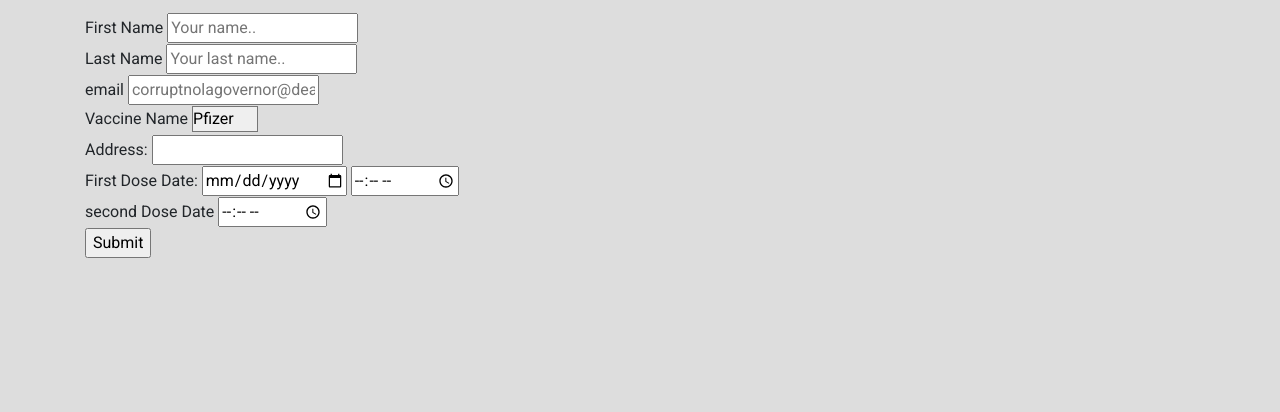
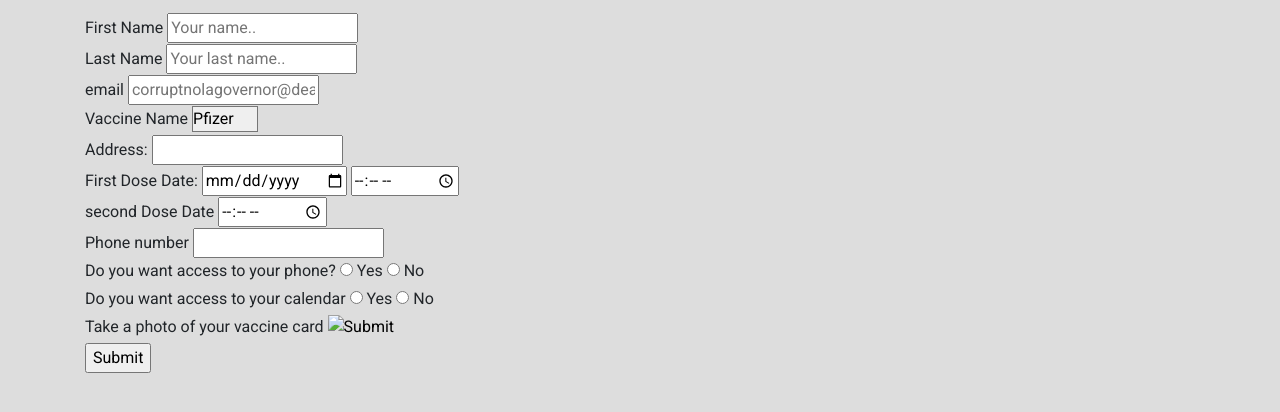
Before and after one commit to phillial/CSSE280-finalProject-phillial-ravellp, a plain HTML site: page FinalProject/public/form.html in a window 1280 px wide. Shown: the part 62-474 px from the top of the page. Drawn offline with Linux system fonts and the light colour scheme; some packages are replaced by stand-ins of ours.

Commit message:
Update form.html

```diff
--- a/FinalProject/public/form.html
+++ b/FinalProject/public/form.html
@@ -42,7 +42,26 @@
       <label for="secondDoseDate" name= "secondDoseDate" id="second dose date">second Dose Date</label>
       <input type="time" id="secondDoseTime" name="secondDoseTime">
       <br>
+      <label for="phoneNumber" name="phoneNumber">Phone number</label>
+      <input type="tel" id="phone" name ="phone">
+      <br>
+      <label for="phoneAccess" name="phoneAccess">Do you want access to your phone?</label>
+      <input type="radio" id="yesPhone" name="yesPhone" value="yes">
+      <label for="yesPhone">Yes</label>
+      <input type="radio" id="noPhone" name="noPhone" value="no">
+      <label for="noPhone">No</label>
+      <br>
+      <label for="calendarAccess" name="calendarAccess">Do you want access to your calendar</label>
+      <input type="radio" id="yesCalendar" name="yesCalendar" value="yes">
+      <label for="yesCalendar" >Yes</label>
+      <input type="radio" id="noCalendar" name="noCalendar" value="no">
+      <label for="noCalendar">No</label>
+      <br>
+      <label for="vaccineCardPicture">Take a photo of your vaccine card</label>
+      <input type="image" id="vaccineCardPicture">
+      <br>
       <input type="submit" value="Submit">
+
     </form>
 
   </div>
```
Lines whose indentation alone changed are shown as unchanged.
